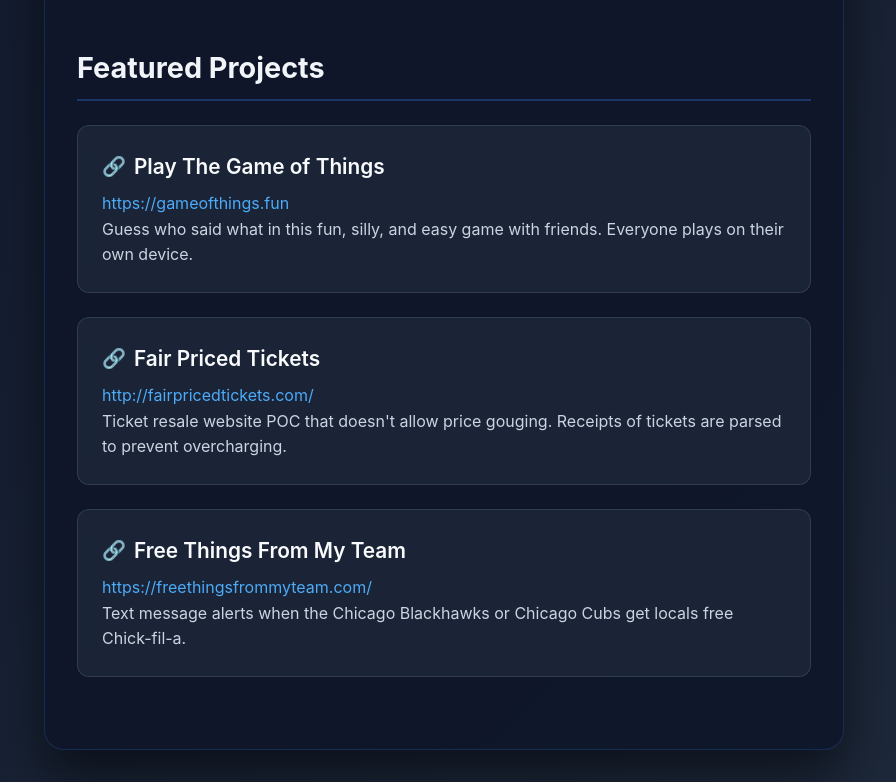
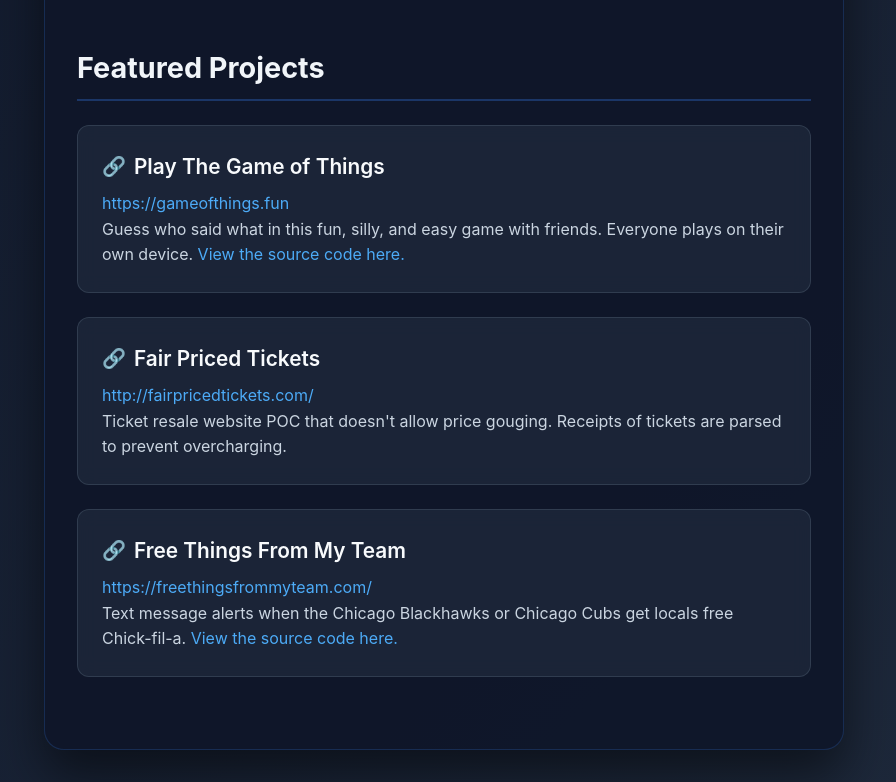
Before and after one commit to kumprj/kumprj-dot-com, a plain HTML site: page index.html in a window 1280 px wide. Shown: the part 496-1278 px from the top of the page, without its empty margins (196-1092 px from the left). Drawn offline with Linux system fonts and the light colour scheme.

Commit message:
add index.html

```diff
--- a/index.html
+++ b/index.html
@@ -50,7 +50,7 @@
             z-index: 1;
         }
 
-        header>* {
+        header > * {
             position: relative;
             z-index: 2;
         }
@@ -135,7 +135,6 @@
         }
 
 
-
         .link-desc {
             color: #cbd5e1;
             font-size: 1rem;
@@ -182,12 +181,13 @@
         <header>
             <img src="pizza.jpeg" alt="Robert Kump" class="profile-photo">
             <h1>Robert Kump</h1>
-                <p class="subtitle">Software Engineer from Chicago, IL. Links below to various projects and their
-                    corresponding codebases. When I'm not working or building a fun project, you can catch me playing
+            <p class="subtitle">Software Engineer from Chicago, IL. Links below to various projects
+                and their
+                corresponding codebases. When I'm not working or building a fun project, you can
+                catch me playing
                 beach volleyball, skiing, or playing League of Legends.</p>
         </header>
     </div>
-
 
 
     <section class="links-section">
@@ -199,8 +199,13 @@
                 <a href="https://gameofthings.fun" target="_blank"
                    rel="noopener noreferrer">https://gameofthings.fun</a>
             </div>
-                <div class="link-desc">Guess who said what in this fun, silly, and easy game with friends. Everyone
-                    plays on their own device.</div>
+            <div class="link-desc">Guess who said what in this fun, silly, and easy game with
+                friends. Everyone
+                plays on their own device.
+                <span class="link-url">
+                    <a href="https://github.com/kumprj/game-of-thingies" target="_blank" rel="noopener noreferrer">View the source code here.</a>
+                </span>
+            </div>
         </div>
 
         <div class="link-item" style="cursor: default;">
@@ -209,8 +214,9 @@
                 <a href="http://fairpricedtickets.com/" target="_blank"
                    rel="noopener noreferrer">http://fairpricedtickets.com/</a>
             </div>
-                <div class="link-desc">Ticket resale website POC that doesn't allow price gouging. Receipts of tickets
-                    are parsed to prevent overcharging.</div>
+            <div class="link-desc">Ticket resale website POC that doesn't allow price gouging.
+                Receipts of tickets are parsed to prevent overcharging.
+            </div>
         </div>
 
         <div class="link-item" style="cursor: default;">
@@ -219,8 +225,13 @@
                 <a href="https://freethingsfrommyteam.com/" target="_blank"
                    rel="noopener noreferrer">https://freethingsfrommyteam.com/</a>
             </div>
-                <div class="link-desc">Text message alerts when the Chicago Blackhawks or Chicago Cubs get locals free
-                    Chick-fil-a.</div>
+            <div class="link-desc">Text message alerts when the Chicago Blackhawks or Chicago Cubs
+                get locals free Chick-fil-a.
+                <span class="link-url">
+                    <a href="https://github.com/kumprj/chicago-cfa" target="_blank" rel="noopener noreferrer">View the source code here.</a>
+                </span>
+            </div>
+
         </div>
 
     </section>
```
Lines whose indentation alone changed are shown as unchanged.
